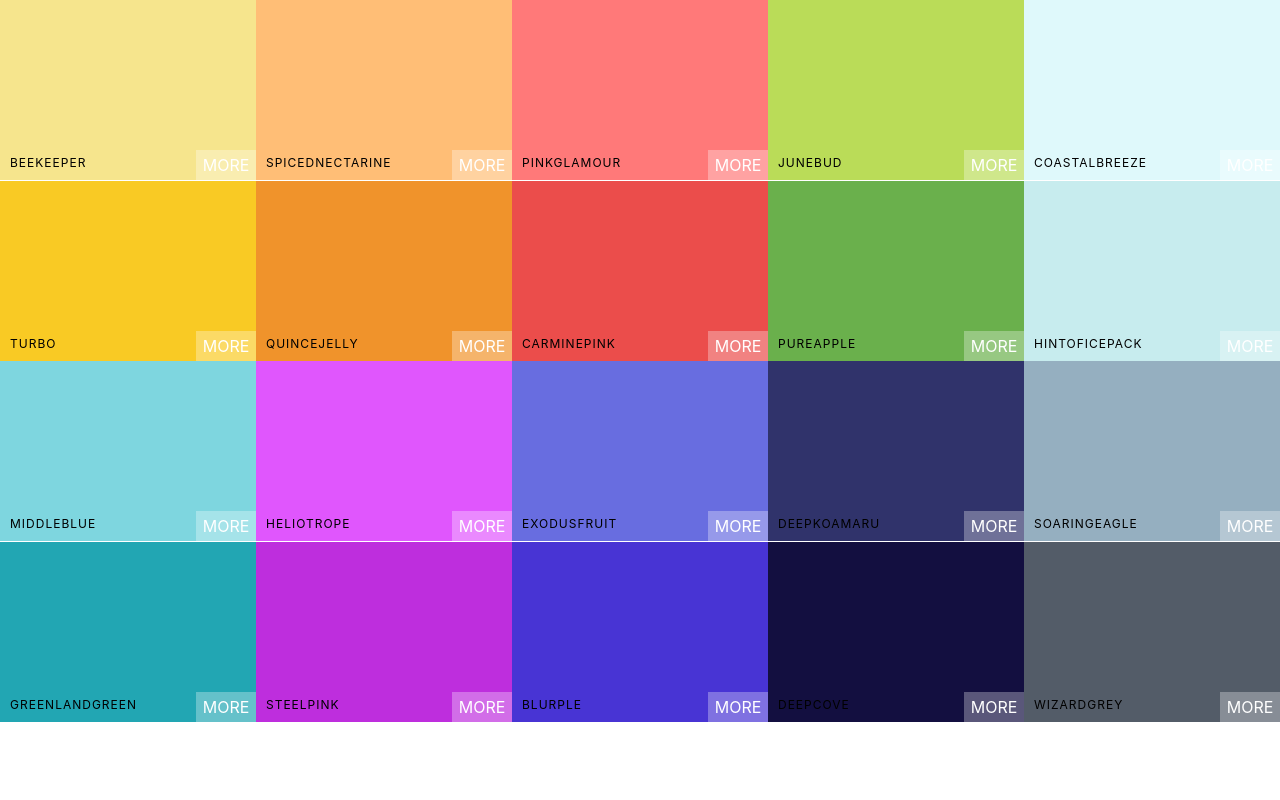
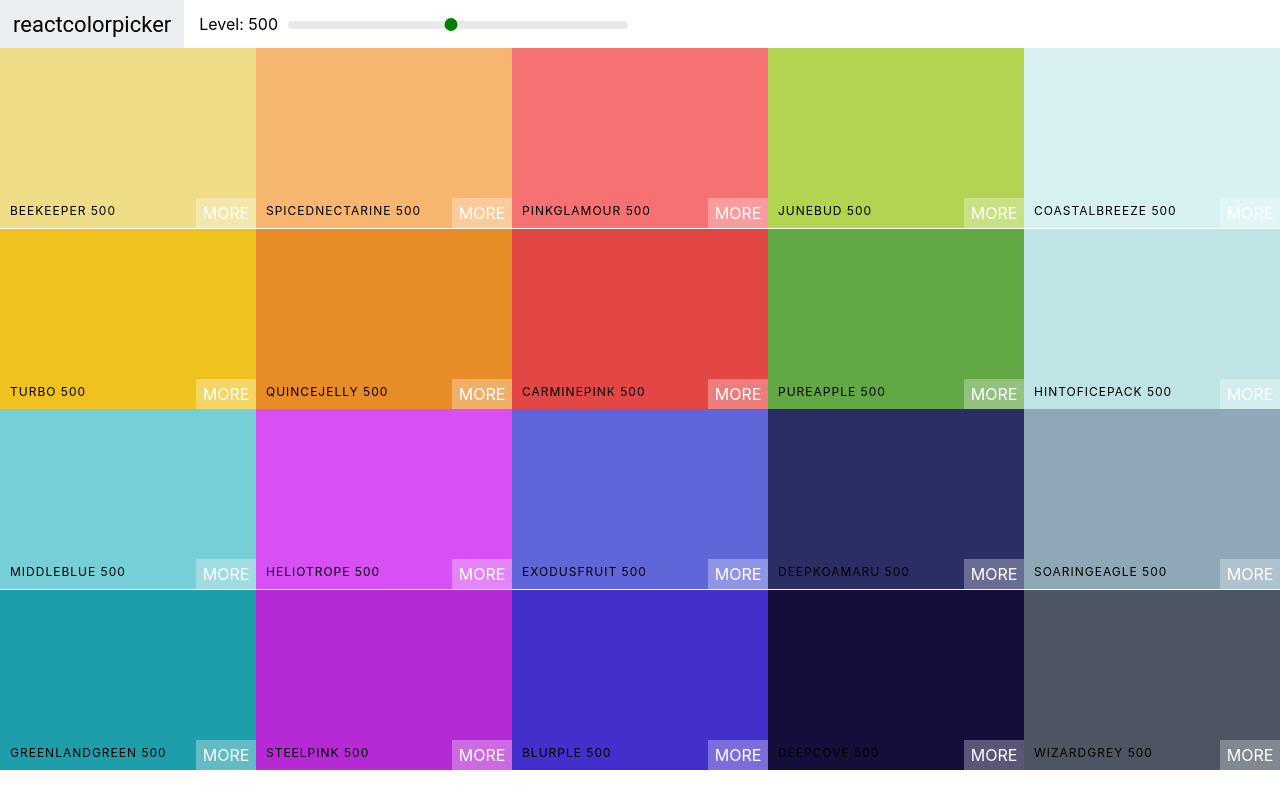
Before and after one commit to GuiGomes92/react-colors, a React (Create React App) app: page / in a window 1280 px wide. Built offline with nearby package versions, Linux system fonts and the light colour scheme.

Commit message:
Created navbar with slider

```diff
--- a/package.json
+++ b/package.json
@@ -7,6 +7,7 @@
     "@testing-library/react": "^11.2.7",
     "@testing-library/user-event": "^12.8.3",
     "chroma-js": "^2.1.2",
+    "rc-slider": "^9.7.2",
     "react": "^17.0.2",
     "react-copy-to-clipboard": "^5.0.3",
     "react-dom": "^17.0.2",
--- a/src/App.js
+++ b/src/App.js
@@ -6,10 +6,9 @@
 
 class App extends Component {
   render() {
-    console.log(generatePalette(seedColors[4]))
     return (
       <div>
-        <Palette {...seedColors[4]} />
+        <Palette palette={generatePalette(seedColors[4])} />
       </div>
     );
   }
--- /dev/null
+++ b/src/Navbar.css
@@ -0,0 +1,50 @@
+.Navbar {
+    display: flex;
+    align-items: center;
+    justify-content: flex-start;
+    height: 6vh;
+}
+
+.logo {
+    margin-right: 15px;
+    padding: 0 13px;
+    font-size: 22px;
+    background-color: #eceff1;
+    font-family: Roboto;
+    height: 100%;
+    display: flex;
+    align-items: center;
+}
+
+.logo a {
+    text-decoration: none;
+    color: black;
+}
+
+.slider {
+    width: 340px;
+    margin: 0 10px;
+    display: inline-block;
+}
+
+.rc-slider-track {
+    background-color: transparent;
+}
+
+.rc-slider-rail {
+    height: 8px;
+}
+
+.rc-slider-handle,
+.rc-slider-handle:active,
+.rc-slider-handle:hover,
+.rc-slider-handle:focus {
+    background-color: green;
+    outline: none;
+    border: 2px solid green;
+    box-shadow: none;
+    width: 13px;
+    height: 13px;
+    margin-left: -7px;
+    margin-top: -3px;
+}
--- /dev/null
+++ b/src/Navbar.js
@@ -0,0 +1,25 @@
+import React, { Component } from 'react';
+import Slider from 'rc-slider';
+import 'rc-slider/assets/index.css';
+import './Navbar.css'
+
+class Navbar extends Component {
+    render() {
+        const { level, changeLevel } = this.props;
+        return (
+            <header className="Navbar">
+                <div className="logo">
+                    <a href="#">reactcolorpicker</a>
+                </div>
+                <div className="slider-container">
+                    <span>Level: {level}</span>
+                    <div className="slider">
+                        <Slider defaultValue={level} min={100} max={900} step={100} onAfterChange={changeLevel} />
+                    </div>
+                </div>
+            </header>
+        )
+    }
+}
+
+export default Navbar;
--- a/src/Palette.js
+++ b/src/Palette.js
@@ -1,14 +1,26 @@
 import React, { Component } from 'react'
 import ColorBox from "./ColorBox"
+import Navbar from './Navbar'
 import "./Palette.css"
 
 class Palette extends Component {
+    constructor(props) {
+        super(props);
+        this.state = { level: 500 };
+        this.changeLevel = this.changeLevel.bind(this);
+    }
+    changeLevel(level) {
+        this.setState({ level })
+    }
     render() {
-        const colorBoxes = this.props.colors.map(color => (
-            <ColorBox background={color.color} name={color.name} />
+        const { colors } = this.props.palette;
+        const { level } = this.state;
+        const colorBoxes = colors[level].map(color => (
+            <ColorBox background={color.hex} name={color.name} />
         ));
         return (
             <div className="Palette">
+                <Navbar level={level} changeLevel={this.changeLevel} />
                 <div className="Palette-colors">
                     {colorBoxes}
                 </div>
```
Also changed, not shown: 1 other file (tests, documents, lock files or other folders).
